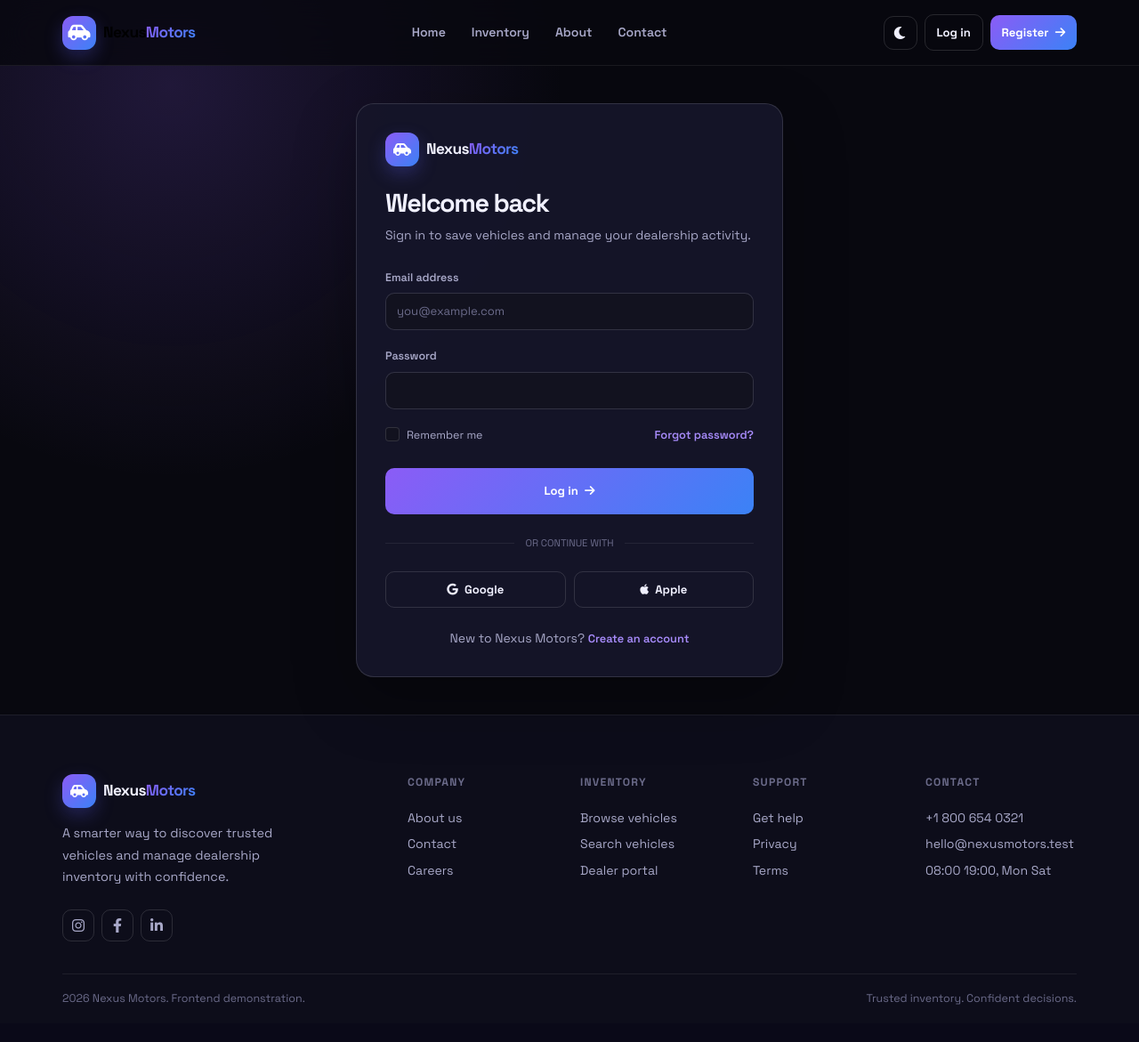
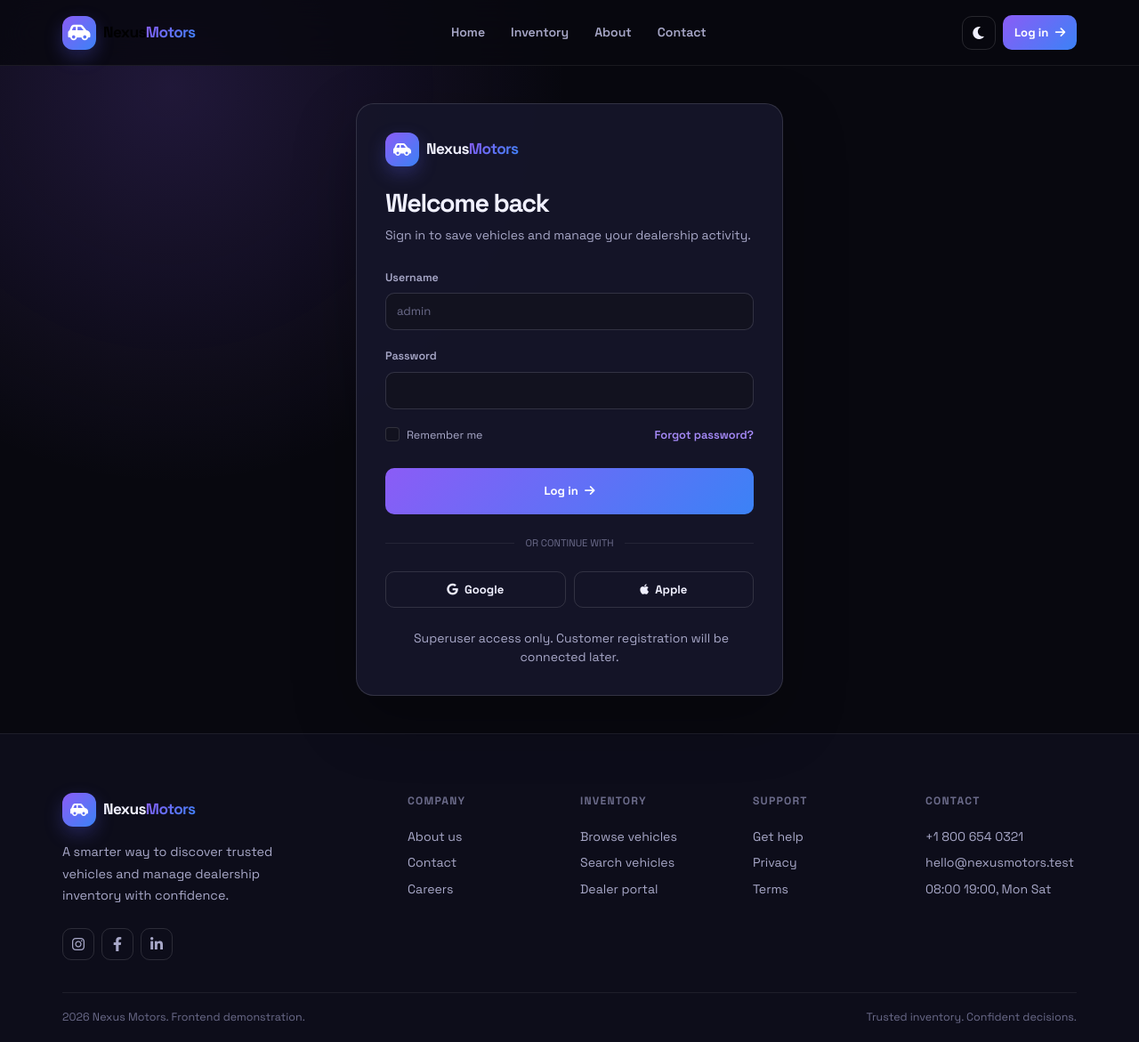
Before and after one commit to Nishitpatels/car-dealership-inventory-system, a Django app: page /accounts/login/?next=/dashboard/ in a window 1280 px wide. Shown: the whole page at 89% size. Before the commit the page ends 1129 px from the top, so only its background shows below. Run offline with Django 5.2, Linux system fonts and the light colour scheme; some libraries are stand-ins or nearby versions.

Commit message:
feat(auth): implement admin authentication and dashboard access

```diff
--- /dev/null
+++ b/authentication/access.py
@@ -0,0 +1,27 @@
+from functools import wraps
+from urllib.parse import quote
+
+from django.contrib import messages
+from django.shortcuts import redirect, render
+from django.urls import reverse
+
+
+def is_admin_user(user):
+    return user.is_authenticated and user.is_staff and user.is_superuser
+
+
+def admin_required(view_func):
+    @wraps(view_func)
+    def wrapper(request, *args, **kwargs):
+        if not request.user.is_authenticated:
+            messages.warning(request, "Please log in with your administrator account.")
+            login_url = reverse("authentication:login")
+            return redirect(f"{login_url}?next={quote(request.get_full_path())}")
+
+        if not is_admin_user(request.user):
+            messages.error(request, "Permission denied. Superuser access is required.")
+            return render(request, "core/404.html", status=403)
+
+        return view_func(request, *args, **kwargs)
+
+    return wrapper
--- a/authentication/urls.py
+++ b/authentication/urls.py
@@ -6,5 +6,6 @@ app_name = "authentication"
 
 urlpatterns = [
     path("login/", views.login, name="login"),
+    path("logout/", views.logout, name="logout"),
     path("register/", views.register, name="register"),
 ]
--- a/authentication/views.py
+++ b/authentication/views.py
@@ -1,9 +1,48 @@
-from django.shortcuts import render
+from django.contrib import messages
+from django.contrib.auth import authenticate
+from django.contrib.auth import login as auth_login
+from django.contrib.auth import logout as auth_logout
+from django.shortcuts import redirect, render
+from django.urls import reverse
+from django.utils.http import url_has_allowed_host_and_scheme
+
+from .access import is_admin_user
 
 
 def login(request):
+    if is_admin_user(request.user):
+        return redirect("dashboard:dashboard")
+
+    if request.method == "POST":
+        username = request.POST.get("username", "").strip()
+        password = request.POST.get("password", "")
+        user = authenticate(request, username=username, password=password)
+
+        if user is None:
+            messages.error(request, "Invalid username or password.")
+            return render(request, "authentication/login.html")
+
+        if not is_admin_user(user):
+            messages.error(request, "Permission denied. Superuser access is required.")
+            return render(request, "authentication/login.html", status=403)
+
+        auth_login(request, user)
+        messages.success(request, "Login successful. Welcome to the admin dashboard.")
+
+        next_url = request.GET.get("next")
+        if next_url and url_has_allowed_host_and_scheme(next_url, allowed_hosts={request.get_host()}):
+            return redirect(next_url)
+
+        return redirect("dashboard:dashboard")
+
     return render(request, "authentication/login.html")
 
 
 def register(request):
     return render(request, "authentication/register.html")
+
+
+def logout(request):
+    auth_logout(request)
+    messages.success(request, "Logged out successfully.")
+    return redirect(reverse("authentication:login"))
--- a/dashboard/views.py
+++ b/dashboard/views.py
@@ -1,17 +1,23 @@
 from django.shortcuts import render
 
+from authentication.access import admin_required
 
+
+@admin_required
 def dashboard(request):
     return render(request, "dashboard/dashboard.html")
 
 
+@admin_required
 def user_management(request):
     return render(request, "dashboard/user_management.html")
 
 
+@admin_required
 def profile(request):
     return render(request, "dashboard/profile.html")
 
 
+@admin_required
 def settings(request):
     return render(request, "dashboard/settings.html")
--- a/dealership/settings.py
+++ b/dealership/settings.py
@@ -26,6 +26,10 @@ SECRET_KEY = 'django-insecure-#tz49mal(z6df@zy1pijeoo#thted*2vg@c5ivjo7cz^1g#(tj
 DEBUG = True
 
 ALLOWED_HOSTS = ["localhost", "127.0.0.1", "testserver"]
+
+LOGIN_URL = "authentication:login"
+LOGIN_REDIRECT_URL = "dashboard:dashboard"
+LOGOUT_REDIRECT_URL = "authentication:login"
 
 
 # Application definition
--- a/purchases/views.py
+++ b/purchases/views.py
@@ -1,5 +1,8 @@
 from django.shortcuts import render
 
+from authentication.access import admin_required
 
+
+@admin_required
 def purchase_history(request):
     return render(request, "purchases/purchase_history.html")
--- a/static/js/components.js
+++ b/static/js/components.js
@@ -17,6 +17,21 @@ window.DealerComponents = (() => {
     const [, target, suffix = ''] = path.match(/^([^?#]+)(.*)$/) || [];
     const mapped = routeMap()[target || path];
     return mapped ? `${mapped}${suffix}` : `${root()}${path}`;
+  };
+  const authState = () => {
+    if (window.DealerAuthState) return window.DealerAuthState;
+    const source = document.getElementById('dealer-auth-state');
+    if (!source) return {};
+    try {
+      window.DealerAuthState = JSON.parse(source.textContent);
+    } catch (error) {
+      window.DealerAuthState = {};
+    }
+    return window.DealerAuthState;
+  };
+  const csrfInput = () => {
+    const token = authState().csrfToken || '';
+    return token ? `<input type="hidden" name="csrfmiddlewaretoken" value="${token}">` : '';
   };
   const isAdminPage = (page) => ['dashboard', 'manage-vehicles', 'add-vehicle', 'update-vehicle', 'delete-confirmation', 'inventory-management', 'purchase-history', 'user-management', 'profile', 'settings'].includes(page);
   const active = (page, expected) => page === expected ? 'active' : '';
@@ -38,8 +53,7 @@ window.DealerComponents = (() => {
             </div>
             <div class="header-actions d-flex align-items-center gap-2">
               <button class="header-icon-btn" data-action="toggle-theme" aria-label="Toggle colour theme"><i class="fa-solid fa-moon"></i></button>
-              <a class="btn-outline-dealer text-center" href="${url('pages/login.html')}">Log in</a>
-              <a class="btn-primary-gradient text-center" href="${url('pages/register.html')}">Register <i class="fa-solid fa-arrow-right ms-1"></i></a>
+              ${authState().isSuperuser ? `<a class="btn-outline-dealer text-center" href="${url('pages/profile.html')}">Profile</a><a class="btn-primary-gradient text-center" href="${url('pages/dashboard.html')}">Dashboard <i class="fa-solid fa-arrow-right ms-1"></i></a><a class="btn-outline-dealer text-center" href="${url('pages/logout.html')}">Logout</a>` : `<a class="btn-primary-gradient text-center" href="${url('pages/login.html')}">Log in <i class="fa-solid fa-arrow-right ms-1"></i></a>`}
             </div>
           </div>
         </nav>
@@ -61,7 +75,7 @@ window.DealerComponents = (() => {
         ${nav('settings', 'Settings', 'fa-gear')}
         ${nav('profile', 'Profile', 'fa-user-gear')}
         <div class="side-caption">Workspace</div>
-        <a class="admin-nav-link" href="${url('index.html')}"><i class="fa-solid fa-arrow-right-from-bracket"></i><span>Log out</span></a>
+        <a class="admin-nav-link" href="${url('pages/logout.html')}"><i class="fa-solid fa-arrow-right-from-bracket"></i><span>Log out</span></a>
       </aside>`;
   }
 
@@ -161,5 +175,5 @@ window.DealerComponents = (() => {
 
   function adminPageHeader(title, subtitle, crumb) { return `<div class="d-flex flex-column flex-md-row align-items-md-end justify-content-between gap-3 mb-4"><div><div class="tiny-label mb-2">Dealer operations</div><h1 class="admin-page-title mb-1">${title}</h1><p class="muted small mb-0">${subtitle}</p></div>${breadcrumb([{ label: 'Admin', href: 'pages/dashboard.html' }, { label: crumb || title }])}</div>`; }
 
-  return { data, url, root, isAdminPage, installShell, vehicleCard, statCard, statusBadge, breadcrumb, pageHero, filterPanel, emptyState, adminPageHeader };
+  return { data, url, root, authState, csrfInput, isAdminPage, installShell, vehicleCard, statCard, statusBadge, breadcrumb, pageHero, filterPanel, emptyState, adminPageHeader };
 })();
--- a/static/js/dealership.js
+++ b/static/js/dealership.js
@@ -112,6 +112,15 @@
     }
   }
 
+  function showServerMessages() {
+    const iconMap = { success: 'fa-circle-check', error: 'fa-circle-xmark', warning: 'fa-triangle-exclamation', info: 'fa-circle-info' };
+    const titleMap = { success: 'Success', error: 'Action needed', warning: 'Notice', info: 'Information' };
+    document.querySelectorAll('[data-django-message]').forEach((message) => {
+      const level = (message.dataset.djangoMessage || 'info').split(' ')[0];
+      showToast(titleMap[level] || 'Information', message.textContent.trim(), iconMap[level] || 'fa-circle-info');
+    });
+  }
+
   document.addEventListener('click', (event) => {
     const control = event.target.closest('[data-action]');
     if (!control) return;
@@ -146,4 +155,5 @@
   window.addEventListener('scroll', () => document.getElementById('siteHeader')?.classList.toggle('is-scrolled', window.scrollY > 12), { passive: true });
   C.installShell(page);
   renderPage();
+  showServerMessages();
 })();
--- a/templates/partials/route_map.html
+++ b/templates/partials/route_map.html
@@ -5,6 +5,7 @@
   "pages/contact.html": "{% url 'core:contact' %}",
   "pages/404.html": "{% url 'core:not_found' %}",
   "pages/login.html": "{% url 'authentication:login' %}",
+  "pages/logout.html": "{% url 'authentication:logout' %}",
   "pages/register.html": "{% url 'authentication:register' %}",
   "pages/inventory.html": "{% url 'inventory:inventory' %}",
   "pages/vehicle-details.html": "{% url 'inventory:vehicle_details' %}",
@@ -21,3 +22,10 @@
   "pages/purchase-history.html": "{% url 'purchases:purchase_history' %}"
 }
 </script>
+<script id="dealer-auth-state" type="application/json">
+{
+  "isAuthenticated": {{ request.user.is_authenticated|yesno:"true,false" }},
+  "isSuperuser": {{ request.user.is_superuser|yesno:"true,false" }},
+  "csrfToken": "{{ csrf_token|escapejs }}"
+}
+</script>
```
Also changed, not shown: inventory/views.py (+7 -0 lines), static/js/pages.js.
